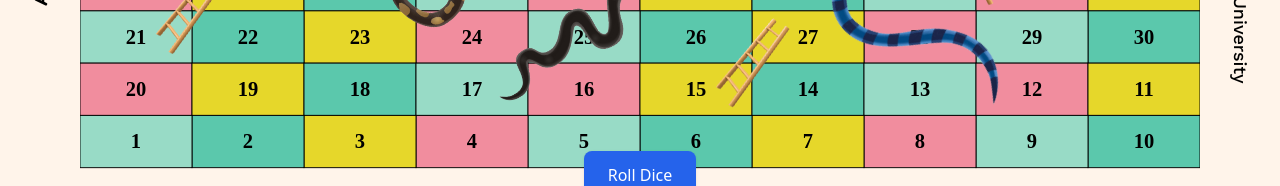
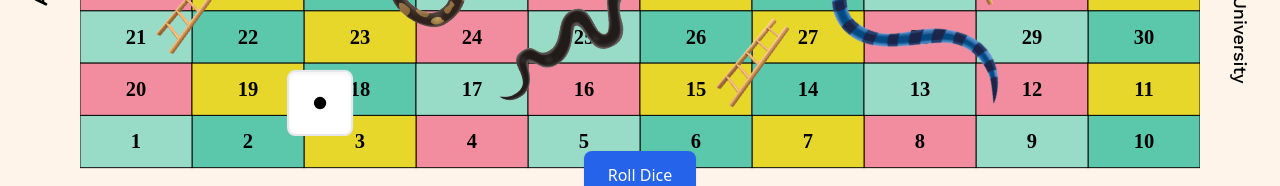
Before and after one commit to KRiedo/React-Tailwind-new, a React (Vite) app: page /board in a window 1280 px wide. Shown: the part 569-755 px from the top of the page. Built offline with nearby package versions, Linux system fonts and the light colour scheme; a web font is replaced by a local one.

Commit message:
Dice-Still-Error

```diff
--- /dev/null
+++ b/src/components/GameBoard/Dice.jsx
@@ -0,0 +1,204 @@
+import React, { useState, useEffect, useCallback } from "react";
+import { motion, useAnimation } from "framer-motion";
+
+const Dice3D = ({ isRolling, onRollComplete }) => {
+  const [diceValue, setDiceValue] = useState(1);
+  const controls = useAnimation();
+
+  // Memisahkan fungsi random ke fungsi terpisah
+  const getRandomNumber = useCallback(() => {
+    const timestamp = new Date().getTime();
+    const random = Math.sin(timestamp) * 10000;
+    return Math.floor((random - Math.floor(random)) * 6) + 1;
+  }, []);
+
+  useEffect(() => {
+    let isMounted = true;
+
+    const rollDice = async () => {
+      if (!isRolling) return;
+
+      // Generate multiple random numbers during animation
+      let finalRoll;
+      const rollInterval = setInterval(() => {
+        finalRoll = getRandomNumber();
+        setDiceValue(finalRoll);
+      }, 100);
+
+      // Reset position
+      await controls.set({
+        rotateX: 0,
+        rotateY: 0,
+        rotateZ: 0,
+        y: 0
+      });
+
+      // Animate with more rotations for more randomness
+      await controls.start({
+        rotateX: [0, 720, 1440, 2160],
+        rotateY: [0, 540, 1080, 1620],
+        rotateZ: [0, 360, 720, 1080],
+        y: [0, -150, -50, 0],
+        transition: {
+          duration: 2,
+          times: [0, 0.4, 0.7, 1],
+          ease: "easeInOut"
+        }
+      });
+
+      // Clear interval after animation
+      clearInterval(rollInterval);
+
+      if (isMounted) {
+        // Generate one final random number
+        const lastRoll = getRandomNumber();
+        setDiceValue(lastRoll);
+
+        // Notify parent with delay
+        setTimeout(() => {
+          if (isMounted && onRollComplete) {
+            onRollComplete(lastRoll);
+          }
+        }, 100);
+      }
+    };
+
+    rollDice();
+
+    return () => {
+      isMounted = false;
+    };
+  }, [isRolling, onRollComplete, getRandomNumber]);
+
+  const Face = ({ dots, rotation = [0, 0, 0], translate = [0, 0, 0] }) => (
+    <div
+      className="absolute w-16 h-16 bg-white rounded-lg shadow-inner border-2 border-gray-200"
+      style={{
+        transform: `translate3d(${translate[0]}px, ${translate[1]}px, ${translate[2]}px)
+                   rotateX(${rotation[0]}deg) rotateY(${rotation[1]}deg) rotateZ(${rotation[2]}deg)`,
+        backfaceVisibility: "hidden"
+      }}
+    >
+      <div className="relative w-full h-full">
+        {dots}
+      </div>
+    </div>
+  );
+
+  const Dot = ({ className }) => (
+    <div className={`absolute w-3 h-3 bg-black rounded-full ${className}`} />
+  );
+
+  const faces = {
+    front: {
+      dots: <Dot className="top-1/2 left-1/2 -translate-x-1/2 -translate-y-1/2" />,
+      rotation: [0, 0, 0],
+      translate: [0, 0, 32]
+    },
+    back: {
+      dots: (
+        <>
+          <Dot className="top-2 left-2" />
+          <Dot className="top-2 right-2" />
+          <Dot className="top-1/2 left-1/2 -translate-x-1/2 -translate-y-1/2" />
+          <Dot className="bottom-2 left-2" />
+          <Dot className="bottom-2 right-2" />
+        </>
+      ),
+      rotation: [0, 180, 0],
+      translate: [0, 0, -32]
+    },
+    right: {
+      dots: (
+        <>
+          <Dot className="top-2 left-2" />
+          <Dot className="top-2 right-2" />
+          <Dot className="bottom-2 left-2" />
+        </>
+      ),
+      rotation: [0, 90, 0],
+      translate: [32, 0, 0]
+    },
+    left: {
+      dots: (
+        <>
+          <Dot className="top-2 left-2" />
+          <Dot className="top-2 right-2" />
+          <Dot className="bottom-2 left-2" />
+          <Dot className="bottom-2 right-2" />
+        </>
+      ),
+      rotation: [0, -90, 0],
+      translate: [-32, 0, 0]
+    },
+    top: {
+      dots: (
+        <>
+          <Dot className="top-2 left-2" />
+          <Dot className="top-2 right-2" />
+          <Dot className="bottom-2 right-2" />
+        </>
+      ),
+      rotation: [90, 0, 0],
+      translate: [0, -32, 0]
+    },
+    bottom: {
+      dots: (
+        <>
+          <Dot className="top-2 left-2" />
+          <Dot className="top-2 right-2" />
+          <Dot className="top-1/2 left-1/2 -translate-x-1/2 -translate-y-1/2" />
+          <Dot className="bottom-2 left-2" />
+          <Dot className="bottom-2 right-2" />
+          <Dot className="bottom-1/2 right-1/2 translate-x-1/2 translate-y-1/2" />
+        </>
+      ),
+      rotation: [-90, 0, 0],
+      translate: [0, 32, 0]
+    }
+  };
+
+  const getActiveFace = (value) => {
+    switch (value) {
+      case 1: return faces.front;
+      case 2: return faces.back;
+      case 3: return faces.right;
+      case 4: return faces.left;
+      case 5: return faces.top;
+      case 6: return faces.bottom;
+      default: return faces.front;
+    }
+  };
+
+  const activeFace = getActiveFace(diceValue);
+
+  // Debug output
+  console.log('Current dice value:', diceValue);
+
+  return (
+    <motion.div
+      animate={controls}
+      className="relative"
+      style={{
+        width: "64px",
+        height: "64px",
+        perspective: "1000px",
+        transformStyle: "preserve-3d"
+      }}
+    >
+      <div
+        className="w-full h-full relative"
+        style={{
+          transformStyle: "preserve-3d",
+          transition: "transform 0.3s ease"
+        }}
+      >
+        {Object.entries(faces).map(([key, { dots, rotation, translate }]) => (
+          <Face key={key} dots={dots} rotation={rotation} translate={translate} />
+        ))}
+      </div>
+    </motion.div>
+  );
+};
+
+export default Dice3D;
--- a/src/components/GameBoard/GameControls.jsx
+++ b/src/components/GameBoard/GameControls.jsx
@@ -1,34 +1,70 @@
-import React, { useState } from 'react';
+import React, { useState, useCallback } from "react";
+import Dice3D from "./Dice";
 
-const GameControls = () => {
-  const [message, setMessage] = useState('');
+const GameControls = ({ onDiceRoll }) => {
+  const [message, setMessage] = useState("");
+  const [isDiceRolling, setIsDiceRolling] = useState(false);
+  const [rollCount, setRollCount] = useState(0); // Use counter instead of boolean for key
 
-  const handleRollDice = () => {
-    const roll = Math.floor(Math.random() * 6) + 1;
+  const handleRollDice = useCallback(() => {
+    if (!isDiceRolling) {
+      setIsDiceRolling(true);
+      setMessage("");
+      setRollCount(prev => prev + 1); // Increment counter to force remount
+    }
+  }, [isDiceRolling]);
+
+  const handleRollComplete = useCallback((roll) => {
+    // Debug output
+    console.log('Roll completed with value:', roll);
+
+    // Delay the message update to match animation
+    setTimeout(() => {
       setMessage(`You rolled a ${roll}!`);
-  };
+      setIsDiceRolling(false);
+      if (onDiceRoll) {
+        onDiceRoll(roll);
+      }
+    }, 1900);
+  }, [onDiceRoll]);
 
   return (
-    <>
-      {/* Mobile/Tablet Layout */}
-      <div className="fixed bottom-4 left-1/2 -translate-x-1/2 px-4 w-full max-w-md">
+    <div className="fixed bottom-0 left-0 w-full">
+      <div className="relative">
+        {/* Dice container */}
+        <div className="absolute bottom-24 left-[25%] -translate-x-1/2">
+          <Dice3D
+            isRolling={isDiceRolling}
+            onRollComplete={handleRollComplete}
+            key={`dice-${rollCount}`} // Use counter in key to ensure remount
+          />
+        </div>
+
+        <div className="absolute bottom-4 left-1/2 -translate-x-1/2 px-4 w-full max-w-md">
           <div className="flex flex-col items-center justify-center p-4 rounded-lg space-y-4">
+            <div className={`transition-opacity duration-300 ${message ? 'opacity-100' : 'opacity-0'}`}>
               {message && (
                 <div className="p-4 bg-gray-100 rounded-lg shadow">
                   <p className="text-gray-800 font-medium text-center">{message}</p>
                 </div>
               )}
+            </div>
 
             <button
               onClick={handleRollDice}
-            className="px-6 py-3 bg-blue-600 text-white rounded-lg shadow hover:bg-blue-700 transition-colors duration-200"
+              disabled={isDiceRolling}
+              className={`px-6 py-3 text-white rounded-lg shadow transition-colors duration-200 ${
+                isDiceRolling
+                  ? "bg-gray-400 cursor-not-allowed"
+                  : "bg-blue-600 hover:bg-blue-700"
+              }`}
             >
-            Roll Dice
+              {isDiceRolling ? "Rolling..." : "Roll Dice"}
             </button>
-
           </div>
         </div>
-    </>
+      </div>
+    </div>
   );
 };
 
--- a/src/pages/GameBoardPage.jsx
+++ b/src/pages/GameBoardPage.jsx
@@ -13,6 +13,7 @@ import BinusLogo from "../assets/images/Logo-Binus.png";
 
 export default function GameBoardPage() {
   const [squares, setSquares] = useState([]);
+  const [playerPosition, setPlayerPosition] = useState(1);
 
   const snakes = [
     { from: 99, to: 62, image: BlackSnake, x: 80, y: 5, width: 200, height: 200, rotation: 300, zIndex: 1 },
@@ -47,8 +48,30 @@ export default function GameBoardPage() {
     setSquares(newSquares);
   }, []);
 
+  const handleDiceRoll = (roll) => {
+    let newPosition = playerPosition + roll;
+
+    // Check snakes and ladders
+    snakes.forEach((snake) => {
+      if (snake.from === newPosition) {
+        newPosition = snake.to;
+      }
+    });
+    ladders.forEach((ladder) => {
+      if (ladder.from === newPosition) {
+        newPosition = ladder.to;
+      }
+    });
+
+    // Prevent overflow past 100
+    if (newPosition > 100) newPosition = 100;
+
+    setPlayerPosition(newPosition);
+  };
+
   return (
     <div className="min-h-screen flex flex-col" style={{ backgroundColor: "#fff4ea" }}>
+      {/* Header Section */}
       <div className="w-full p-2 flex items-center">
         <div className="w-16 md:w-32 lg:w-48">
           <img src={BinusLogo} alt="Snake and Ladders" className="w-full" />
@@ -62,7 +85,9 @@ export default function GameBoardPage() {
         </div>
       </div>
 
+      {/* Board and Controls Section */}
       <div className="flex-1 flex">
+        {/* Left Sidebar */}
         <div className="w-12 md:w-16 lg:w-20 relative flex-shrink-0">
           <div
             className="absolute left-1/2 top-1/2 -translate-x-1/2 -translate-y-1/2 -rotate-90 whitespace-nowrap text-sm md:text-base lg:text-lg font-semibold font-fredoka"
@@ -72,8 +97,15 @@ export default function GameBoardPage() {
           </div>
         </div>
 
-        <GameBoard squares={squares} snakes={snakes} ladders={ladders} />
+        {/* Game Board */}
+        <GameBoard
+          squares={squares}
+          snakes={snakes}
+          ladders={ladders}
+          playerPosition={playerPosition}
+        />
 
+        {/* Right Sidebar */}
         <div className="w-12 md:w-16 lg:w-20 relative flex-shrink-0">
           <div
             className="absolute right-1/2 top-1/2 translate-x-1/2 -translate-y-1/2 rotate-90 whitespace-nowrap text-sm md:text-base lg:text-lg font-medium font-workSans"
@@ -84,7 +116,8 @@ export default function GameBoardPage() {
         </div>
       </div>
 
-      <GameControls />
+      {/* Game Controls */}
+      <GameControls onDiceRoll={handleDiceRoll} />
     </div>
   );
 }
```
Lines whose indentation alone changed are shown as unchanged.
